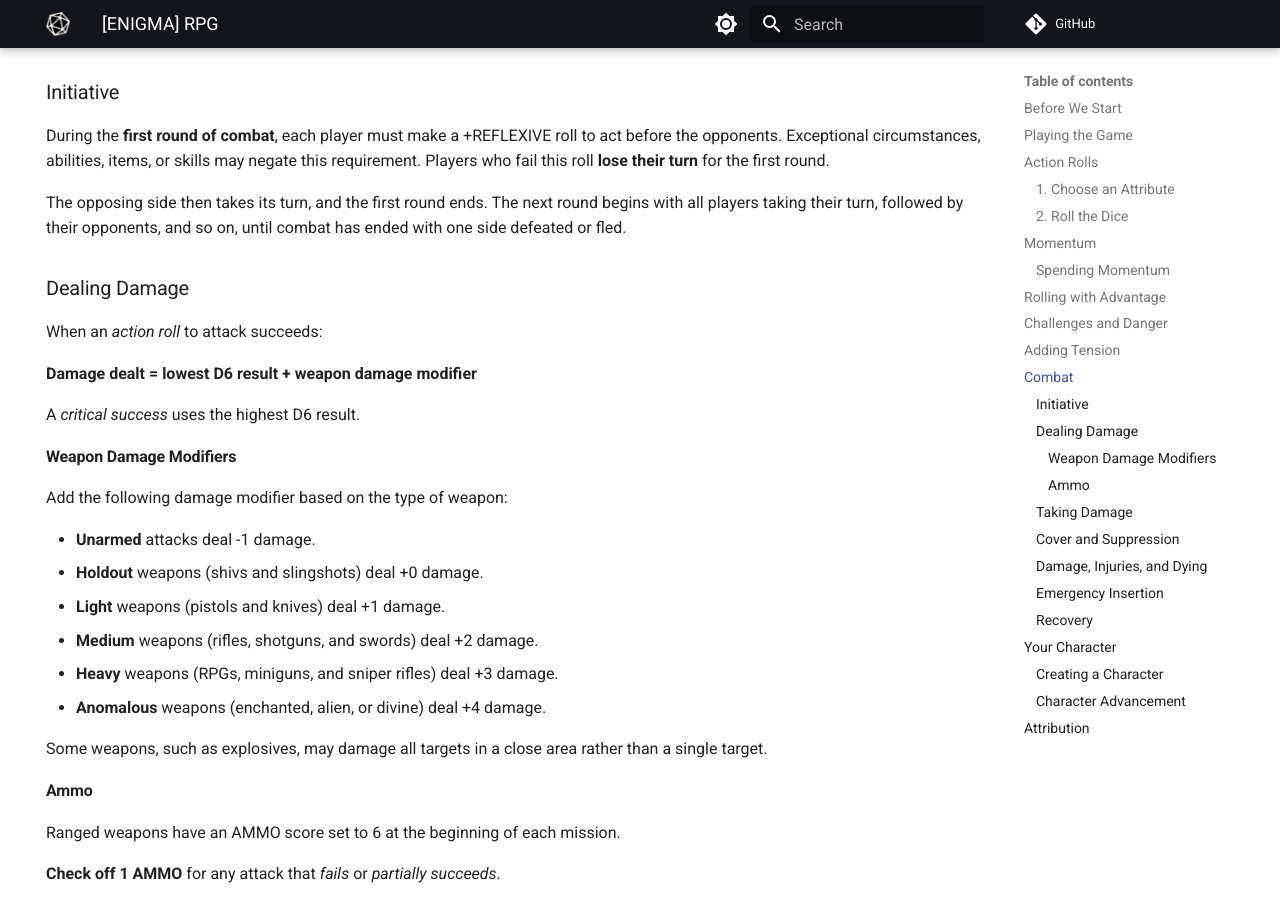
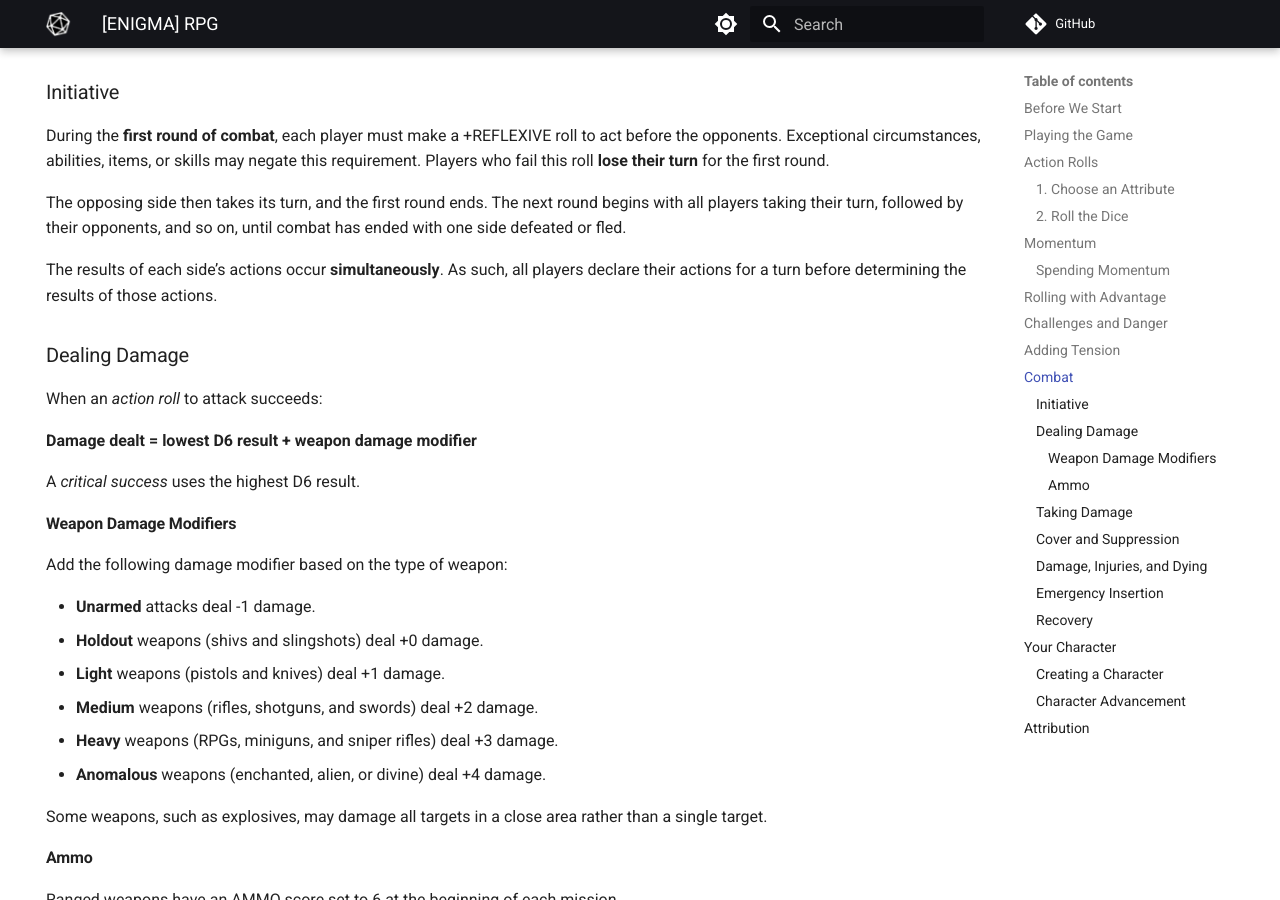
Before and after one commit to joemoose/psiops, an MkDocs documentation site: the page built from docs/index.md, in a window 1280 px wide and 900 px high, scrolled down 3503 px. Built offline with MkDocs 1.6.1 and Material for MkDocs 9.7.7, drawn with Linux system fonts in a browser that asks for light colours; comment, search, counter and statistics services are not loaded.

Commit message:
Update index.md

```diff
--- a/docs/index.md
+++ b/docs/index.md
@@ -121,6 +121,8 @@ During the **first round of combat**, each player must make a +REFLEXIVE roll to
 
 The opposing side then takes its turn, and the first round ends. The next round begins with all players taking their turn, followed by their opponents, and so on, until combat has ended with one side defeated or fled.
 
+The results of each side’s actions occur **simultaneously**. As such, all players declare their actions for a turn before determining the results of those actions.
+
 ### Dealing Damage
 
 When an *action roll* to attack succeeds:
```
